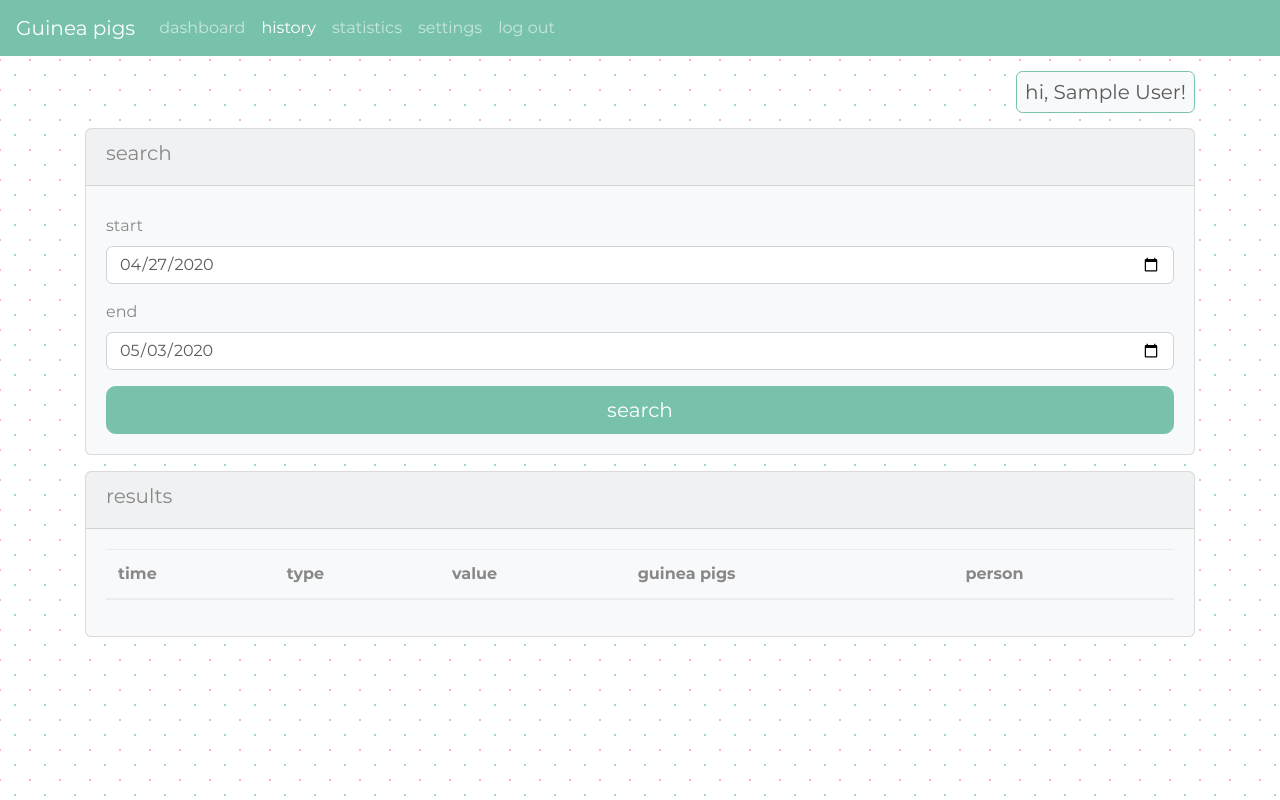
After one commit to msafadieh/guineapigs, a Flask app: page /history in a window 1280 px wide. The commit adds this page. Run offline with Flask 2, Linux system fonts and the light colour scheme; a user stored in the database is signed in; tables that the repository leaves empty hold one stand-in row (values such as "Sample post"); lists and menus that the app fills with data are empty; some libraries are stand-ins or nearby versions.

Commit message:
add history

```diff
--- a/guineapigs/forms.py
+++ b/guineapigs/forms.py
@@ -2,7 +2,8 @@
     declarations of HTML forms to get user data
 """
 from flask_wtf import FlaskForm
-from wtforms.fields import SelectField, SelectMultipleField, StringField
+from wtforms.fields import DateField, SelectField, SelectMultipleField, StringField
+from wtforms.form import Form
 from wtforms.validators import DataRequired
 from wtforms.widgets import CheckboxInput, ListWidget
 from wtforms_alchemy import model_form_factory
@@ -14,6 +15,7 @@ __all__ = (
     "FoodEntryForm",
     "WeightEntryForm",
     "LoginForm",
+    "HistoryForm",
 )
 
 ModelForm = model_form_factory(FlaskForm)
@@ -76,3 +78,17 @@ class LoginForm(ModelForm):
     name = StringField(
         label="first name", validators=[DataRequired("name can't be blank")]
     )
+
+class HistoryForm(Form):
+    """
+    fields:
+        - start: date
+        - end: date
+    """
+
+    start = DateField(
+            label="start",
+            validators=[DataRequired()])
+    end = DateField(
+            label="end",
+            validators=[DataRequired()])
--- a/guineapigs/models.py
+++ b/guineapigs/models.py
@@ -143,3 +143,4 @@ class WeightEntry(db.Model, Entry):
     guinea_pig_id = db.Column(
         db.Integer, db.ForeignKey("guinea_pig.id"), nullable=False
     )
+    guinea_pig = db.relationship("GuineaPig")
--- a/guineapigs/static/css/style.css
+++ b/guineapigs/static/css/style.css
@@ -5,6 +5,10 @@ body {
   font-family: 'Montserrat', sans-serif;
 }
 
+.form-inline * {
+	margin-left: .25rem;
+	margin-right: .25rem;
+}
 
 @media only screen and (max-width: 576px) {
 	h3 {
--- /dev/null
+++ b/guineapigs/templates/history.html
@@ -0,0 +1,45 @@
+{% from 'bootstrap/wtf.html' import form_field %}
+{% extends "base.html" %}
+{% block content %}
+<div class="card bg-light my-3">
+	<div class="card-header">
+		<h5>search</h5>
+	</div>
+	<div class="card-body">
+		<form class="mt-2 mx-auto" action="/history" method="POST">
+			{{ form.csrf_token }}
+			{{ form_field(form.start) }}
+			{{ form_field(form.end) }}
+			<button type="submit" class="btn btn-primary btn-lg btn-block">search</button>
+		</form>
+	</div>
+</div>
+
+<div class="card bg-light my-3">
+	<div class="card-header">
+		<h5>results</h5>
+	</div>
+	<div class="card-body">
+		<table class="table table-hover">
+			<thead>
+					<th scope="col">time</th>
+					<th scope="col">type</th>
+					<th scope="col">value</th>
+					<th scope="col">guinea pigs</th>
+					<th scope="col">person</th>
+			</thead>
+			<tbody>
+				{% for date, type, value, guinea_pigs, user in entries %}
+				<tr>
+					<th scope="row">{{ date.strftime("%Y-%m-%d %H:%M %p") }}</th>
+					<th>{{ type }}</th>
+					<th>{{ value }}</th>
+					<th>{{ guinea_pigs }}</th>
+					<th>{{ user }}</th>
+				</tr>
+				{% endfor %}
+			</tbody>
+		</table>
+	</div>
+</div>
+{% endblock %}
--- a/guineapigs/utils.py
+++ b/guineapigs/utils.py
@@ -1,7 +1,7 @@
 """
     utitlities to make work easier
 """
-from datetime import datetime
+from datetime import datetime, time, timedelta
 from urllib.parse import urlparse, urljoin
 import pytz
 from guineapigs.app import app
@@ -20,6 +20,14 @@ def beginning_of_day_utc():
         .replace(tzinfo=None)
     )
 
+def date_to_datetime(date):
+    return datetime.combine(date, time())
+
+def beginning_of_week_utc():
+    """
+    same as beginning_of_day_utc but subtracts 6 days
+    """
+    return beginning_of_day_utc() - timedelta(days=6)
 
 def is_safe_url(target, host_url):
     """
--- a/guineapigs/views.py
+++ b/guineapigs/views.py
@@ -1,13 +1,14 @@
 """
     web routes
 """
+import heapq
 from flask import abort, jsonify, redirect, render_template, request, url_for
 from flask_login import current_user, login_required, login_user, logout_user
 from pytz import utc
 from guineapigs.app import app, db
 from guineapigs.forms import *
 from guineapigs.models import *
-from guineapigs.utils import beginning_of_day_utc, is_safe_url
+from guineapigs.utils import beginning_of_day_utc, beginning_of_week_utc, date_to_datetime, is_safe_url
 
 
 @app.context_processor
@@ -71,6 +72,56 @@ def dashboard():
         utc=utc,
         vitamin_c=VitaminCEntry.get_today(),
     )
+
+
+@app.route("/history", methods=["GET", "POST"])
+@login_required
+def history():
+    """
+    displays history of all entries
+    """
+    today = beginning_of_day_utc()
+    beginning_of_week = beginning_of_week_utc()
+    form = HistoryForm(request.form)
+
+    start = end = None
+
+    if request.method == 'GET':
+        start = beginning_of_week
+        end = today
+        form.start.data = beginning_of_week.date()
+        form.end.data = today.date()
+    elif form.validate():
+        start = date_to_datetime(form.start.data)
+        end = date_to_datetime(form.end.data)
+
+    entries = []
+    if start and end:
+        food_entries = (
+            db.session.query(FoodEntry)
+            .filter(FoodEntry.utc_date >= start)
+            .filter(FoodEntry.utc_date <= end)
+            .order_by(FoodEntry.utc_date)
+        )
+        weight_entries = (
+            db.session.query(WeightEntry)
+            .filter(WeightEntry.utc_date >= start)
+            .filter(WeightEntry.utc_date <= end)
+            .order_by(WeightEntry.utc_date)
+        )
+        vitamin_c_entries = (
+            db.session.query(VitaminCEntry)
+            .filter(VitaminCEntry.utc_date >= start)
+            .filter(VitaminCEntry.utc_date <= end)
+            .order_by(VitaminCEntry.utc_date)
+        )
+
+        food_entries = ((f.utc_date.astimezone(app.config["TIMEZONE"]), "🍽️", f.food_type.label, ", ".join(gp.name for gp in f.guinea_pigs), f.user.name, ) for f in food_entries)
+        weight_entries = ((w.utc_date.astimezone(app.config["TIMEZONE"]), "⚖️", w.value, w.guinea_pig.name, w.user.name, ) for w in weight_entries)
+        vitamin_c_entries = ((v.utc_date.astimezone(app.config["TIMEZONE"]), "🌻", "", "", v.user.name, ) for v in vitamin_c_entries)
+        entries = heapq.merge(food_entries, weight_entries, vitamin_c_entries)
+
+    return render_template("history.html", form=form, entries=entries)
 
 
 @app.route("/statistics")
@@ -302,10 +353,11 @@ def food_type_form(id=None):
 
 
 NAV_PAGES_LOGGED_IN = (
-    ("dashboard", "dashboard"),
-    ("statistics", "statistics"),
-    ("settings", "settings"),
-    ("log out", "logout_view"),
+    ("dashboard", "dashboard", ),
+    ("history", "history", ),
+    ("statistics", "statistics", ),
+    ("settings", "settings", ),
+    ("log out", "logout_view", ),
 )
 
 NAV_PAGES_LOGGED_OUT = (("log in", "login",),)
```
